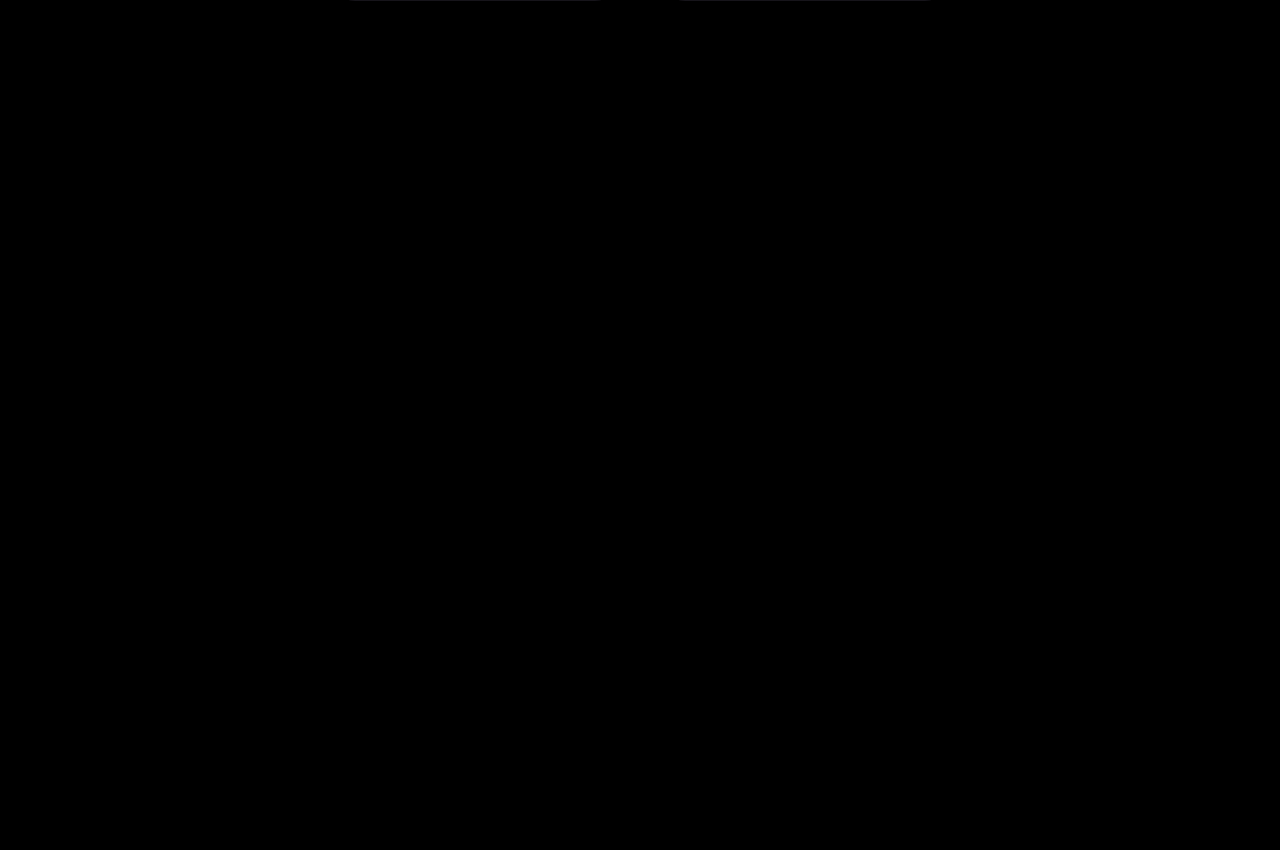
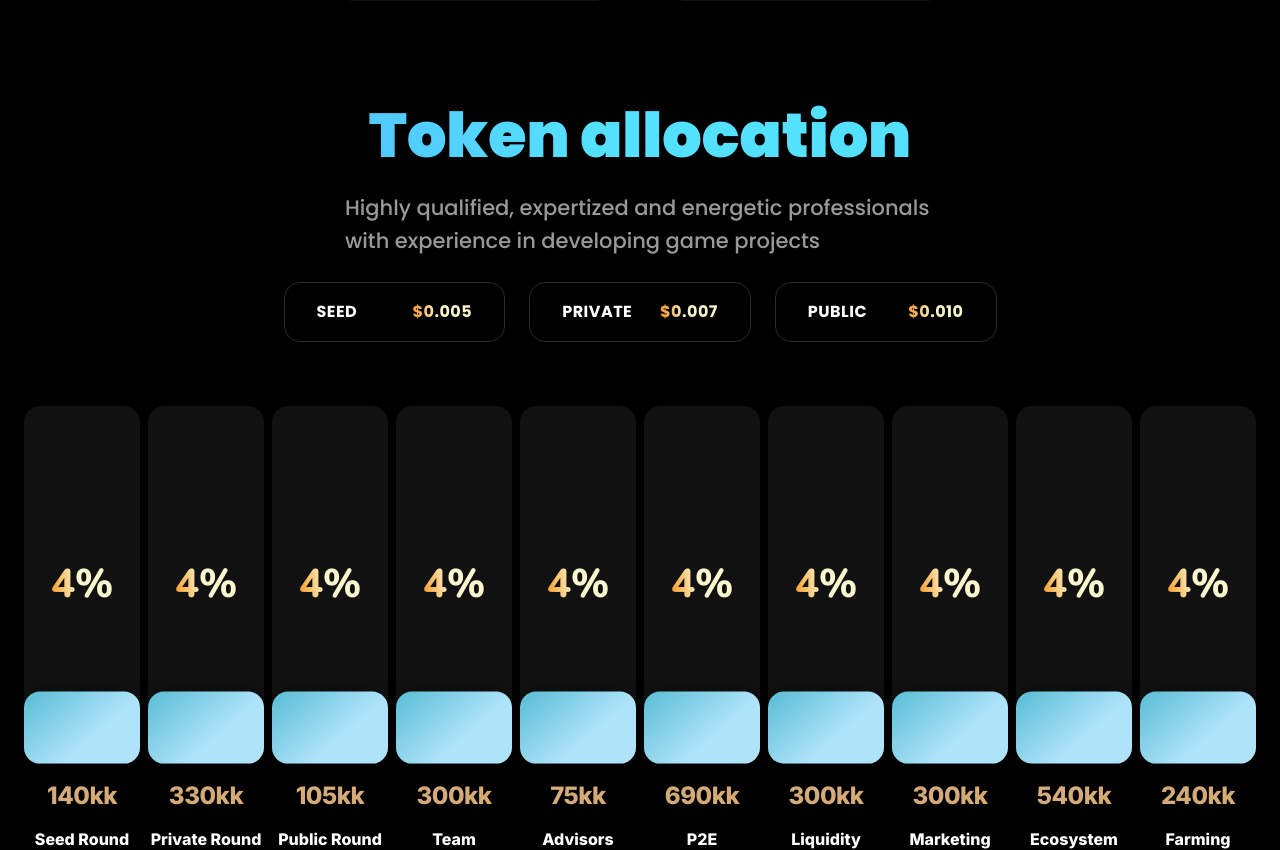
Before and after one commit to A6pAkal7a6pA/impsv2, a React (Create React App) app: page / in a window 1280 px wide. Shown: the part 5472-6322 px from the top of the page. Before the commit the page ends 5473 px from the top, so only its background shows below. Built offline with nearby package versions, Linux system fonts and the light colour scheme.

Commit message:
added token allocation

```diff
--- a/src/App.tsx
+++ b/src/App.tsx
@@ -7,6 +7,7 @@ import { Mission } from './components/elements/mission/Mission'
 import { HowToPlay } from './components/elements/how_to_play/HowToPlay'
 import { Expirience } from './components/elements/expirience/Expiriance'
 import { Team } from './components/elements/team/Team'
+import { TokenAllocation } from './components/elements/allocation/TokenAllocation'
 
 function App() {
   return (
@@ -19,6 +20,7 @@ function App() {
       <HowToPlay />
       <Expirience />
       <Team />
+      <TokenAllocation />
     </div>
   )
 }
--- /dev/null
+++ b/src/components/elements/allocation/TokenAllocation.scss
@@ -0,0 +1,133 @@
+.allocation {
+  &__inner {
+    max-width: 1328px;
+    padding-left: 24px;
+    padding-right: 24px;
+    margin-right: auto;
+    margin-left: auto;
+  }
+  .title {
+    margin-bottom: 24px;
+  }
+
+  &__subtitle {
+    max-width: 590px;
+    font-weight: 500;
+    font-size: 21px;
+    line-height: 160%;
+    color: rgba(#ffffff, 0.6);
+    margin: 0 auto 24px auto;
+  }
+  &-price {
+    margin-bottom: 64px;
+    &__inner {
+      display: flex;
+      align-items: center;
+      justify-content: space-between;
+      max-width: 713px;
+      margin: 0 auto;
+      gap: 24px;
+    }
+
+    &__item {
+      width: 100%;
+      height: 60px;
+      border: 1px solid #2c2c2c;
+      border-radius: 16px;
+      display: flex;
+      align-items: center;
+      justify-content: space-between;
+      padding: 18px 32px;
+    }
+
+    &__title {
+      font-weight: 700;
+      font-size: 16px;
+      line-height: 24px;
+      letter-spacing: 0.03em;
+      text-transform: uppercase;
+    }
+
+    &__amount {
+      font-weight: 700;
+      font-size: 16px;
+      line-height: 24px;
+      letter-spacing: 0.03em;
+      text-transform: uppercase;
+      background: linear-gradient(82.77deg, #f99f2f 5.38%, #fbf6cd 44.75%);
+      -webkit-background-clip: text;
+      -webkit-text-fill-color: transparent;
+      background-clip: text;
+      text-fill-color: transparent;
+    }
+  }
+  &-graph {
+    display: flex;
+    align-items: center;
+    justify-content: space-between;
+    gap: 8px;
+    &__item {
+      display: flex;
+      flex-direction: column;
+      gap: 16px;
+      width: 100%;
+    }
+
+    &__column {
+      width: 100%;
+      background: rgba(56, 56, 56, 0.3);
+      border-radius: 16px;
+      height: 358px;
+      display: flex;
+      align-items: center;
+      justify-content: center;
+      position: relative;
+    }
+    &__number {
+      font-family: "Nunito";
+      font-weight: 800;
+      font-size: 40px;
+      line-height: 55px;
+      background: linear-gradient(82.77deg, #f99f2f 5.38%, #fbf6cd 44.75%);
+      -webkit-background-clip: text;
+      -webkit-text-fill-color: transparent;
+      background-clip: text;
+      text-fill-color: transparent;
+    }
+
+    &__column-filled {
+      position: absolute;
+      left: 0;
+      bottom: 0;
+      width: 100%;
+      height: 20%;
+      background: linear-gradient(138.83deg, #aee3f9 39.38%, #41b3cc 115.64%);
+      box-shadow: 0px 4px 8px rgba(0, 0, 0, 0.25);
+      border-radius: 16px;
+      transform: rotate(-180deg);
+    }
+
+    &__amount {
+      font-family: "Inter";
+      font-weight: 800;
+      font-size: 24px;
+      line-height: 32px;
+      text-align: center;
+      letter-spacing: -0.019em;
+      background: linear-gradient(152.08deg, #d4ab79 47.7%, #d9aa5e 168.73%);
+      -webkit-background-clip: text;
+      -webkit-text-fill-color: transparent;
+      background-clip: text;
+      text-fill-color: transparent;
+    }
+
+    &__name {
+      font-family: "Inter";
+      text-align: center;
+      font-weight: 800;
+      font-size: 16px;
+      line-height: 140%;
+      color: #ffffff;
+    }
+  }
+}
--- /dev/null
+++ b/src/components/elements/allocation/TokenAllocation.tsx
@@ -0,0 +1,88 @@
+import React from 'react'
+import { Color, Title } from '../../ui/title/Title'
+import './TokenAllocation.scss'
+
+const info = [
+  {
+    name: 'Seed Round',
+    amount: 140
+  },
+  {
+    name: 'Private Round',
+    amount: 330
+  },
+  {
+    name: 'Public Round',
+    amount: 105
+  },
+  {
+    name: 'Team',
+    amount: 300
+  },
+  {
+    name: 'Advisors',
+    amount: 75
+  },
+  {
+    name: 'P2E',
+    amount: 690
+  },
+  {
+    name: 'Liquidity',
+    amount: 300
+  },
+  {
+    name: 'Marketing',
+    amount: 300
+  },
+  {
+    name: 'Ecosystem',
+    amount: 540
+  },
+  {
+    name: 'Farming',
+    amount: 240
+  }
+]
+
+export const TokenAllocation = () => {
+  return (
+    <div className="allocation">
+      <div className="allocation__inner">
+        <Title color={Color.BLUE} text="Token allocation" />
+        <div className="allocation__subtitle">
+          Highly qualified, expertized and energetic professionals with
+          experience in developing game projects
+        </div>
+        <div className="allocation-price">
+          <div className="allocation-price__inner">
+            <div className="allocation-price__item">
+              <div className="allocation-price__title">Seed</div>
+              <div className="allocation-price__amount">$0.005</div>
+            </div>
+            <div className="allocation-price__item">
+              <div className="allocation-price__title">Private</div>
+              <div className="allocation-price__amount">$0.007</div>
+            </div>
+            <div className="allocation-price__item">
+              <div className="allocation-price__title">public</div>
+              <div className="allocation-price__amount">$0.010</div>
+            </div>
+          </div>
+        </div>
+        <div className="allocation-graph">
+          {info.map((item, index) => (
+            <div key={index} className="allocation-graph__item">
+              <div className="allocation-graph__column">
+                <div className="allocation-graph__number">4%</div>
+                <div className="allocation-graph__column-filled"></div>
+              </div>
+              <div className="allocation-graph__amount">{`${item.amount}kk`}</div>
+              <div className="allocation-graph__name">{item.name}</div>
+            </div>
+          ))}
+        </div>
+      </div>
+    </div>
+  )
+}
--- a/src/components/elements/team/Team.scss
+++ b/src/components/elements/team/Team.scss
@@ -1,4 +1,5 @@
 .team {
+  margin-bottom: 240px;
   &__inner {
     max-width: 1328px;
     padding-left: 24px;
```
